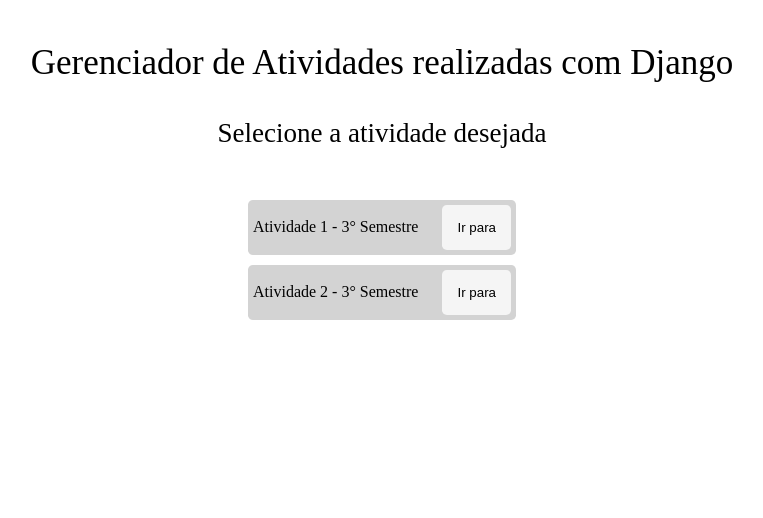
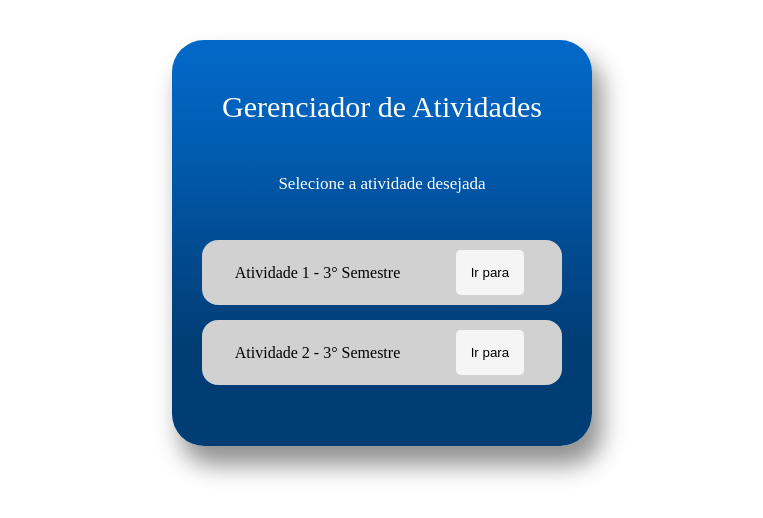
Before and after one commit to ViniciusCpinho/Exercicios-Python, a Django app: page / in a window 1280 px wide. Shown: the top 518 px of the page, without its empty margins (258-1021 px from the left). Run offline with Django 4.2, Linux system fonts and the light colour scheme; data comes from the database, SQL or seed files in the repository; both versions use the stored data as it was after the commit; parts of the project's set-up code (start-up, migrations or seed data) failed here and were passed over.

Commit message:
adição de css a pagina home

```diff
--- /dev/null
+++ b/Home/static/style.css
@@ -0,0 +1,58 @@
+html, body{
+    margin: 0;
+    padding: 0;
+}
+
+.gerenciador{
+    display: flex;
+    flex-direction: column;
+    align-items: center;
+}
+
+.gerenciador-container{
+    margin: 40px 0px;
+    background-image: linear-gradient(180deg,#0269ca,#015db3,#014c92,#013d75,#003d75);
+    border-radius: 2rem;
+    box-shadow: 9px 18px 24px 1px rgba(145,145,145,1);
+    font-family: 'Rotobo';
+}
+
+.gerenciador-title{
+    color: white;
+    margin: 50px 50px;
+    font-size: 30px;
+}
+
+.gerenciador-subtitle{
+    color: white;
+    text-align: center;
+    font-size: 17px;
+}
+
+.gerenciador-lista-container{
+    list-style: none;
+    padding: 30px;
+}
+
+.gerenciador-lista{
+    display: flex;
+    justify-content: space-around;
+    align-items: center;
+    margin-bottom: 15px;
+    background-color: rgb(209, 209, 209);
+    padding: 5px 10px 5px 5px;
+    border-radius: 1rem;
+    text-align: center;
+}
+
+.gerenciador-text{
+    font-weight: 500;
+}
+
+.gerenciador-botao{
+    border: none;
+    background-color: whitesmoke;
+    border-radius: .3rem;
+    padding: 15px;
+    margin: 5px 0px;
+}
--- a/Home/templates/index.html
+++ b/Home/templates/index.html
@@ -1,27 +1,34 @@
+{% load static %}
 <!DOCTYPE html>
 <html lang="pt-br">
   <head>
     <title>Atividades</title>
     <meta charset="utf-8" />
+    <link rel="stylesheet" href='{% static 'style.css' %}'/>
+    <link rel="preconnect" href="https://fonts.googleapis.com">
+    <link rel="preconnect" href="https://fonts.gstatic.com" crossorigin>
+    <link href="https://fonts.googleapis.com/css2?family=Roboto:ital,wght@0,100;0,300;0,400;0,500;0,700;0,900;1,100;1,300;1,400;1,500;1,700;1,900&display=swap" rel="stylesheet">
   </head>
   <body>
 
-    <section style='display: flex; flex-direction: column; justify-content: center; align-items: center;'>
-      <p style='font-size: 35px;'>Gerenciador de Atividades realizadas com Django</p>
-      <span style='font-size: 27px;'>Selecione a atividade desejada</span>
+    <section class='gerenciador'>
+      <div class='gerenciador-container'>
+        <div class='gerenciador-title'>Gerenciador de Atividades</div>
+        <div class='gerenciador-subtitle'>Selecione a atividade desejada</div>
 
         <div>
-        <ul style='list-style: none; padding: 30px; display: flex; flex-direction:column;'>
+          <ul class='gerenciador-lista-container'>
             {% for atividade in atividades %}
-            <li style='margin: 5px; background-color: lightgray; padding: 5px; border-radius: .3rem;3q111QA'>
-              {{ atividade.nome_Atividade }}
-              <button style='border: none; background-color: whitesmoke; border-radius: .3rem; padding: 15px; margin-left: 20px;'>
+              <li class='gerenciador-lista'>
+                <span class='gerenciador-text'>{{ atividade.nome_Atividade }}</span>
+                <button class='gerenciador-botao'>
                   <a href={{atividade.url}} style='color: inherit; text-decoration: none;'>Ir para</a>
                 </button>
               </li>
               {% endfor %}
             </ul>
         </div>
+      </div>
     </section>
   </body>
 </html>
--- a/Sistema/settings.py
+++ b/Sistema/settings.py
@@ -119,6 +119,9 @@
 # https://docs.djangoproject.com/en/4.1/howto/static-files/
 
 STATIC_URL = 'static/'
+STATICFILES_DIRS = [
+    BASE_DIR / "static"
+]
 
 # Default primary key field type
 # https://docs.djangoproject.com/en/4.1/ref/settings/#default-auto-field
```
Also changed, not shown: db.sqlite3. Lines whose indentation alone changed are shown as unchanged.
